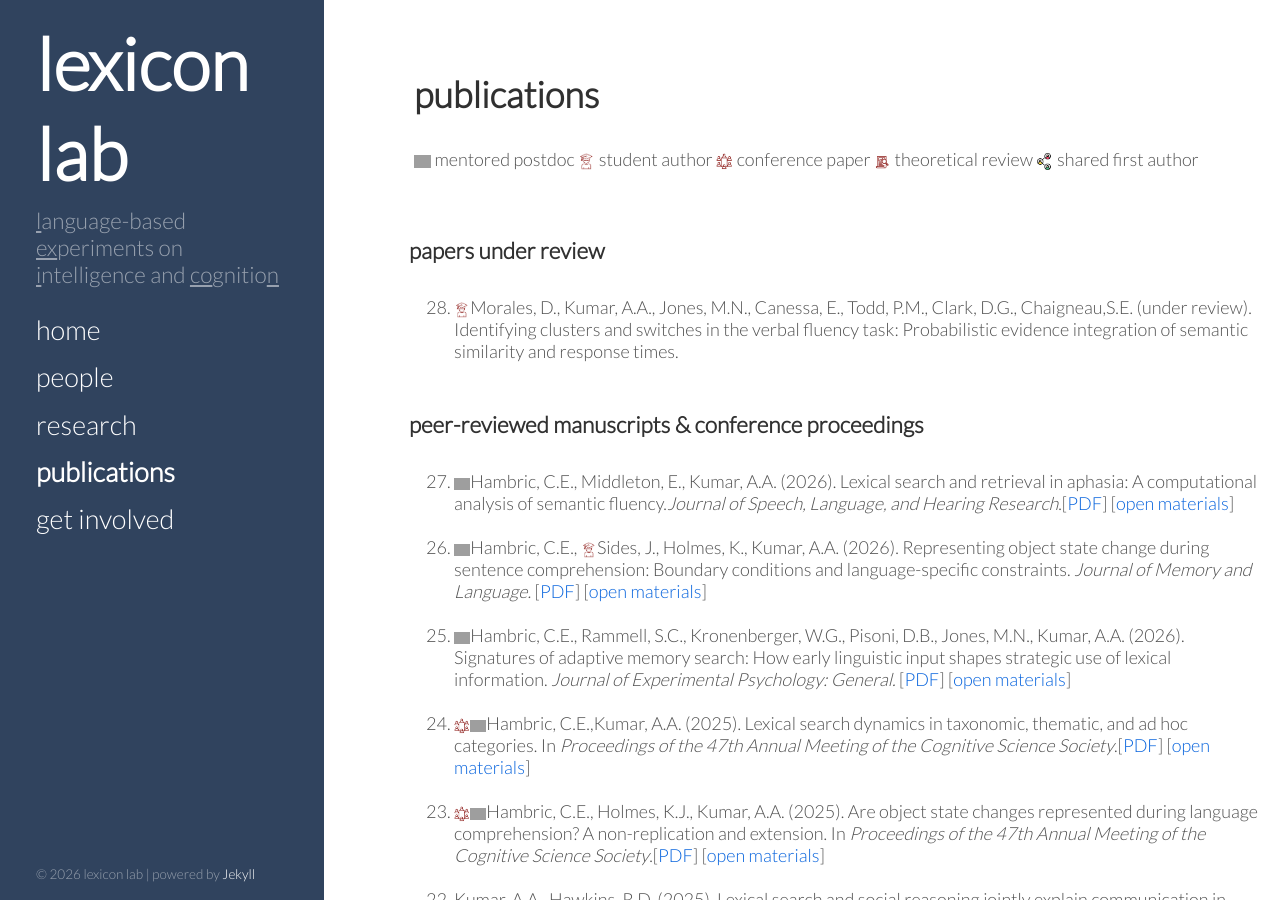
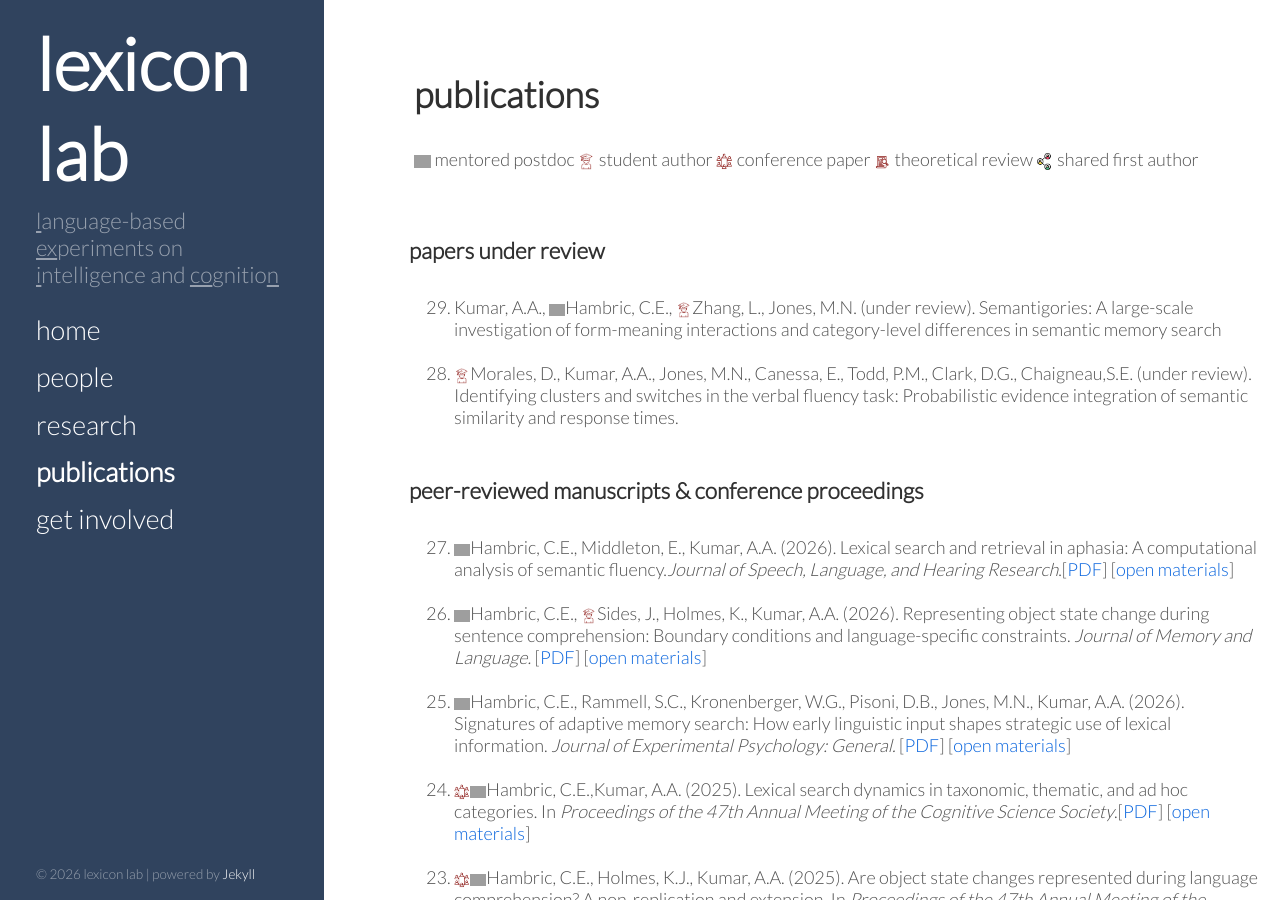
Before and after one commit to thelexiconlab/thelexiconlab.github.io, a Jekyll site: the page built from publications.html, in a window 1280 px wide and 900 px high. Built offline with Jekyll 4.4.1, drawn with Linux system fonts in a browser that asks for light colours; Markdown is read by kramdown in place of the engine named in the settings; grey boxes are pictures that could not be loaded.

Commit message:
update pubs

```diff
--- a/publications.html
+++ b/publications.html
@@ -17,6 +17,7 @@ order: 4
 <li><div>Kumar, A.A., Steyvers, M. (in prep.). Pragmatic inference in help-related scenarios.</div></li><br>!-->
 <h3 class="unindent" > papers under review </h3><br>
 <!--<li><div>Kumar, A.A. (under review). Pathways to semantic integration: Wordform similarity and valence accelerate novel word learning from co-occurrence regularities. [<a href="https://osf.io/preprints/psyarxiv/69yhe_v3" target="_blank" style="color:#0864dd;">PDF</a>] [<a href="https://osf.io/qe3mf/?view_only=bdc0c2daf1bf45a5aaaaba08ff005c57" target="_blank" style="color:#0864dd;">open materials</a>]</div></li><br>!-->
+<li><div>Kumar, A.A., <img src ="/images/icons/phd-icon.png" alt=" icon" class = "papericon" title="postdoc">Hambric, C.E., <img src ="/images/icons/undergrad.png" alt=" icon" class = "papericon">Zhang, L., Jones, M.N. (under review). Semantigories: A large-scale investigation of form-meaning interactions and category-level differences in semantic memory search </div></li><br>
 <li><div><img src ="/images/icons/undergrad.png" alt=" icon" class = "papericon">Morales, D., Kumar, A.A., Jones, M.N., Canessa, E., Todd, P.M., Clark, D.G., Chaigneau,S.E. (under review). Identifying clusters and switches in the verbal fluency task: Probabilistic evidence integration of semantic similarity and response times.</div></li><br>
 <h3 class="unindent" > peer-reviewed manuscripts & conference proceedings </h3><br>
 <li><div><img src ="/images/icons/phd-icon.png" alt=" icon" class = "papericon" title="postdoc">Hambric, C.E., Middleton, E., Kumar, A.A. (2026). Lexical search and retrieval in aphasia: A computational analysis of semantic fluency.<i>Journal of Speech, Language, and Hearing Research</i>.[<a href="" target="_blank" style="color:#0864dd;">PDF</a>] [<a href="https://github.com/channinghambric/AphasiaProject" target="_blank" style="color:#0864dd;">open materials</a>]</div></li><br>
```
